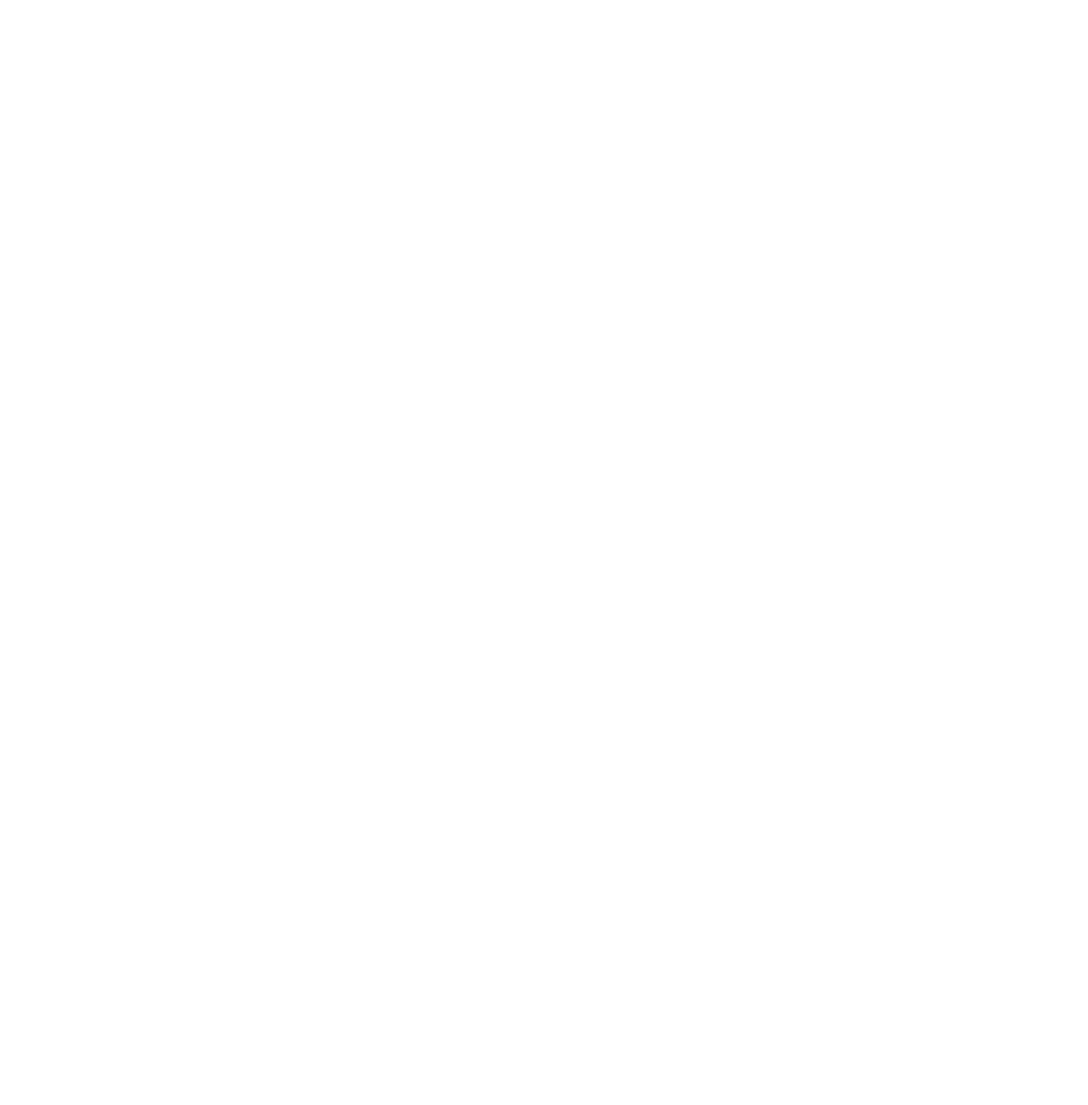
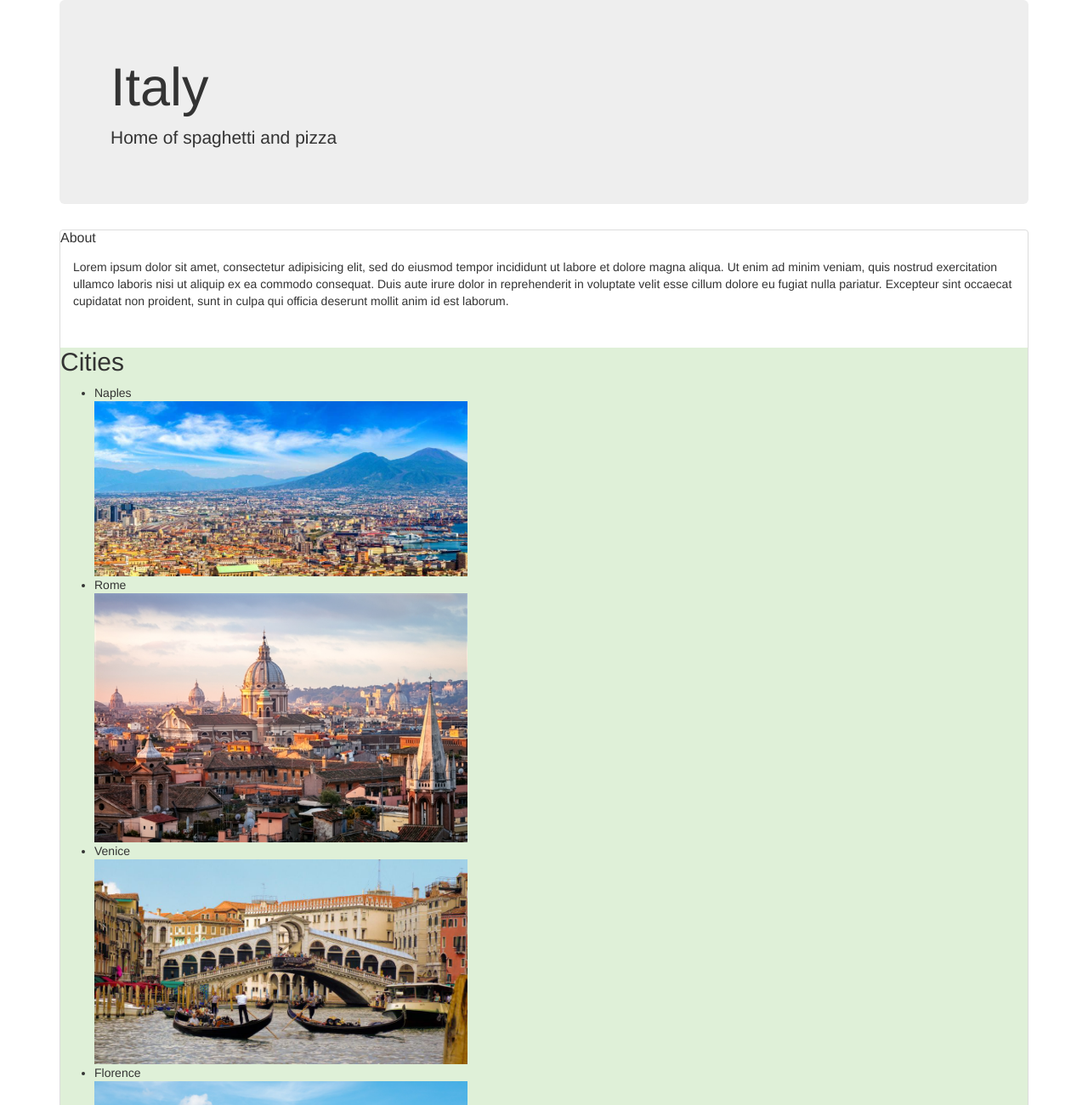
Before and after one commit to K-Banks/Italy, a plain HTML site: page index.html in a window 1280 px wide. Shown: the top 1300 px of the page at 85% size. Before the commit the page ends 800 px from the top, so only its background shows below. Drawn offline with Linux system fonts and the light colour scheme.

Commit message:
Add text and image content and bootstrap class elements for styling

```diff
--- a/css/master.css
+++ b/css/master.css
@@ -0,0 +1,3 @@
+img {
+  width: 40%;
+}
--- a/index.html
+++ b/index.html
@@ -3,10 +3,45 @@
   <head>
     <link rel="stylesheet" href="css/bootstrap.css" type="text/css" media="all">
     <link rel="stylesheet" href="css/master.css" type="text/css" media="all">
-    <meta charset="utf-8">
-    <title></title>
+    <title>Italy</title>
   </head>
   <body>
-
+    <div class="container">
+      <div class="jumbotron">
+        <h1>Italy</h1>
+        <p>Home of spaghetti and pizza</p>
+      </div>
+      <div class="panel panel-default">
+        <div class="panel-header">
+          <h2 class="panel-title">About</h2>
+        </div>
+        <div class="panel-body">
+          <p>Lorem ipsum dolor sit amet, consectetur adipisicing elit, sed do eiusmod tempor incididunt ut labore et dolore magna aliqua. Ut enim ad minim veniam, quis nostrud exercitation ullamco laboris nisi ut aliquip ex ea commodo consequat. Duis aute irure dolor in reprehenderit in voluptate velit esse cillum dolore eu fugiat nulla pariatur. Excepteur sint occaecat cupidatat non proident, sunt in culpa qui officia deserunt mollit anim id est laborum.</p>
+        </div>
+      <div class="bg-success">
+        <h2>Cities</h2>
+        <ul class="col">
+          <li>Naples</li>
+          <img src="img/Naples.jpg" alt="Naples">
+          <li>Rome</li>
+          <img src="img/Rome.jpg" alt="Rome">
+          <li>Venice</li>
+          <img src="img/Venice.jpg" alt="Venice">
+          <li>Florence</li>
+          <img src="img/Florence.jpg" alt="FLORENCE">
+        </ul>
+      </div>
+      <div class="bg-success">
+        <h2>Quotes</h2>
+        <blockquote>
+          <p>"Italy has amazing pizza!"</p>
+          <footer>Kristen Chellis</footer>
+        </blockquote>
+        <blockquote>
+          <p>"Rome has some cool old ruins but I prefer the vibe in Florence"</p>
+          <footer>Kayl Eubanks</footer>
+        </blockquote>
+      </div>
+    </div>
   </body>
 </html>
```
Also changed, not shown: img/florence.jpg (added), img/naples.jpg (added), img/rome.jpg (added), img/venice.jpg (added).
